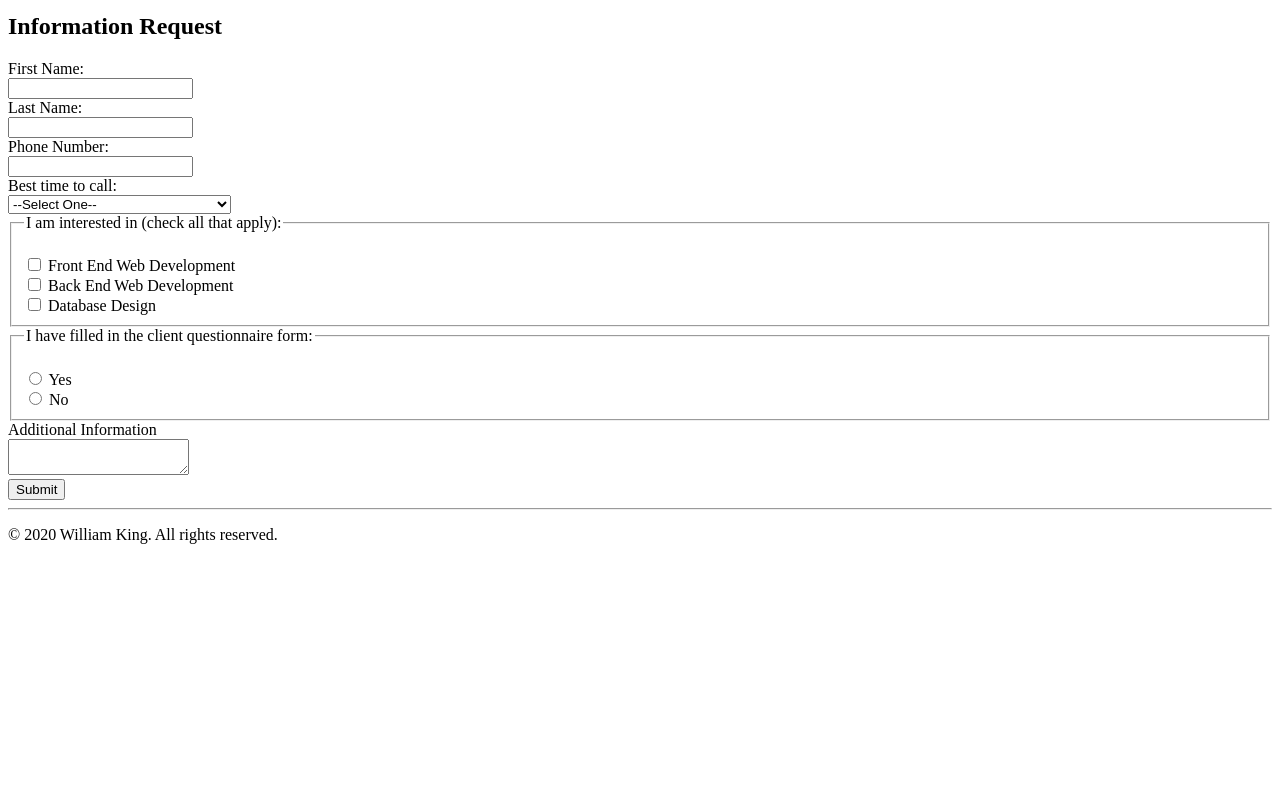
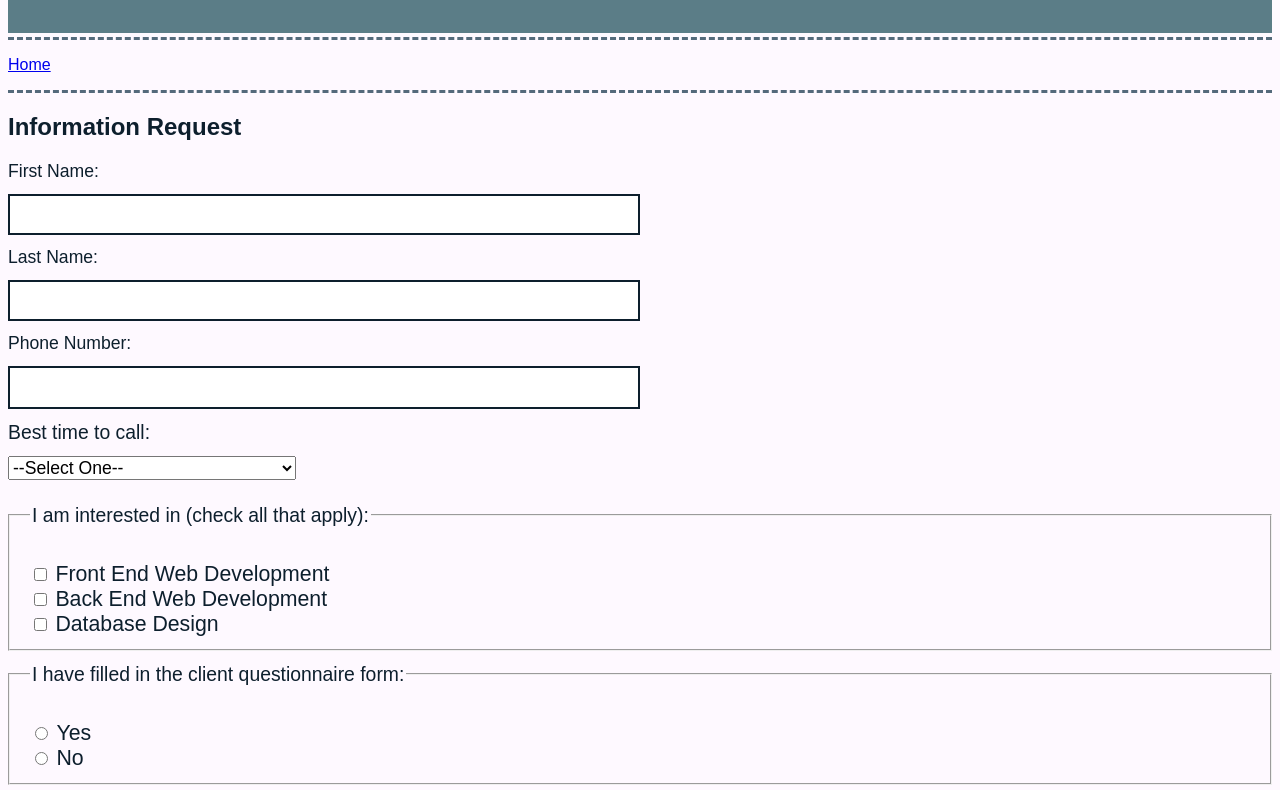
Before and after one commit to William-King977/IntroToWebDev, a plain HTML site: page classwork/portfolio/contact.html in a window 1280 px wide. Shown: the part 125-915 px from the top of the page. Before the commit the page ends 800 px from the top, so only its background shows below. Drawn offline with Linux system fonts and the light colour scheme.

Commit message:
Added basic CSS to Home and Contact Pages

```diff
--- a/classwork/portfolio/contact.html
+++ b/classwork/portfolio/contact.html
@@ -2,11 +2,14 @@
 <!--
 	Name: William King
 	Date Created: 13/10/2020
-	Most recent revision: 15/10/2020
+	Most recent revision: 16/10/2020
 -->
 <html lang = "eng">
     <head>
 		<title>Contact</title>
+		<link href = "styles/main.css" rel = "stylesheet" type = "text/css" />
+		<!-- Form styling -->
+		<link href = "styles/contact.css" rel = "stylesheet" type = "text/css" />
 	</head>
 
 	<body>
@@ -15,9 +18,7 @@
 		</header>
 
 		<nav>
-			<hr />
-			<a href = "index.html">Home</a>
-			<hr />
+			<p><a href = "index.html">Home</a></p>
 		</nav>
 
 		<section>
@@ -74,10 +75,9 @@
 				<!-- Submit button -->
 				<input type = "submit" name = "submit" value = "Submit">
 			</form>
-		</section>
+		</section><br />
 
 		<footer>
-			<hr />
 			<p>&copy; 2020 William King. All rights reserved.</p>
 		</footer>
 	</body>
--- /dev/null
+++ b/classwork/portfolio/styles/contact.css
@@ -0,0 +1,56 @@
+/*
+Creator: William King
+Date created: 16/10/2020
+Date last modified:
+*/
+
+/* CSS for the form */
+label, fieldset {
+    font-size: 1.1em;
+}
+
+input[type = text] {
+    border: 2px solid #0d1f2d;
+    width: 50%;
+    padding: 8px 8px;
+    margin: 12px 0px;
+    box-sizing: border-box;
+    font-size: 1.1em;
+}
+
+fieldset {
+    background-color: #fef9ff;
+    width: 100%;
+    padding: 12px 20px;
+    margin: 12px 0px;
+    box-sizing: border-box;
+}
+
+select, textarea {
+    margin: 12px 0px;
+    font-size: 1em;
+}
+
+textarea {
+    width: 100%;
+    height: 200px;
+    padding: 12px 20px;
+    margin: 12px 0px;
+    box-sizing: border-box;
+    border: 2px solid #0d1f2d;
+    border-radius: 3px;
+    background-color: #fff;
+    resize: none;
+}
+
+input[type = submit] {
+    font-size: 1.2em;
+    background-color: #546a7b;
+    color: #fef9ff;
+    padding: 4px 8px;
+}
+
+input[type = submit]:hover {
+    background-color: #f2eded;
+    color: #546a7b;
+}
--- /dev/null
+++ b/classwork/portfolio/styles/main.css
@@ -0,0 +1,29 @@
+/*
+Creator: William King
+Date created: 16/10/2020
+Date last modified:
+*/
+
+body {
+    background-color: #fef9ff;
+    font-family: arial, helvetica, sans-serif;
+    color: #0d1f2d;
+}
+
+header, footer {
+    background-color: #5b7d87;
+    color: #fef9ff;
+    height: 100px;
+    text-align: center;
+    padding: 30px 10px 20px 10px;
+}
+
+h1 {
+    font-size: 2.5em;
+}
+
+nav {
+    border-top: 3px dashed #546a7b;
+    border-bottom: 3px dashed #546a7b;
+    margin-top: 4px;
+}
```
Also changed, not shown: classwork/portfolio/index.html (+43 -6 lines), classwork/portfolio/projects.html (+2 -1 lines), classwork/portfolio/testimonials.html (+2 -1 lines).
